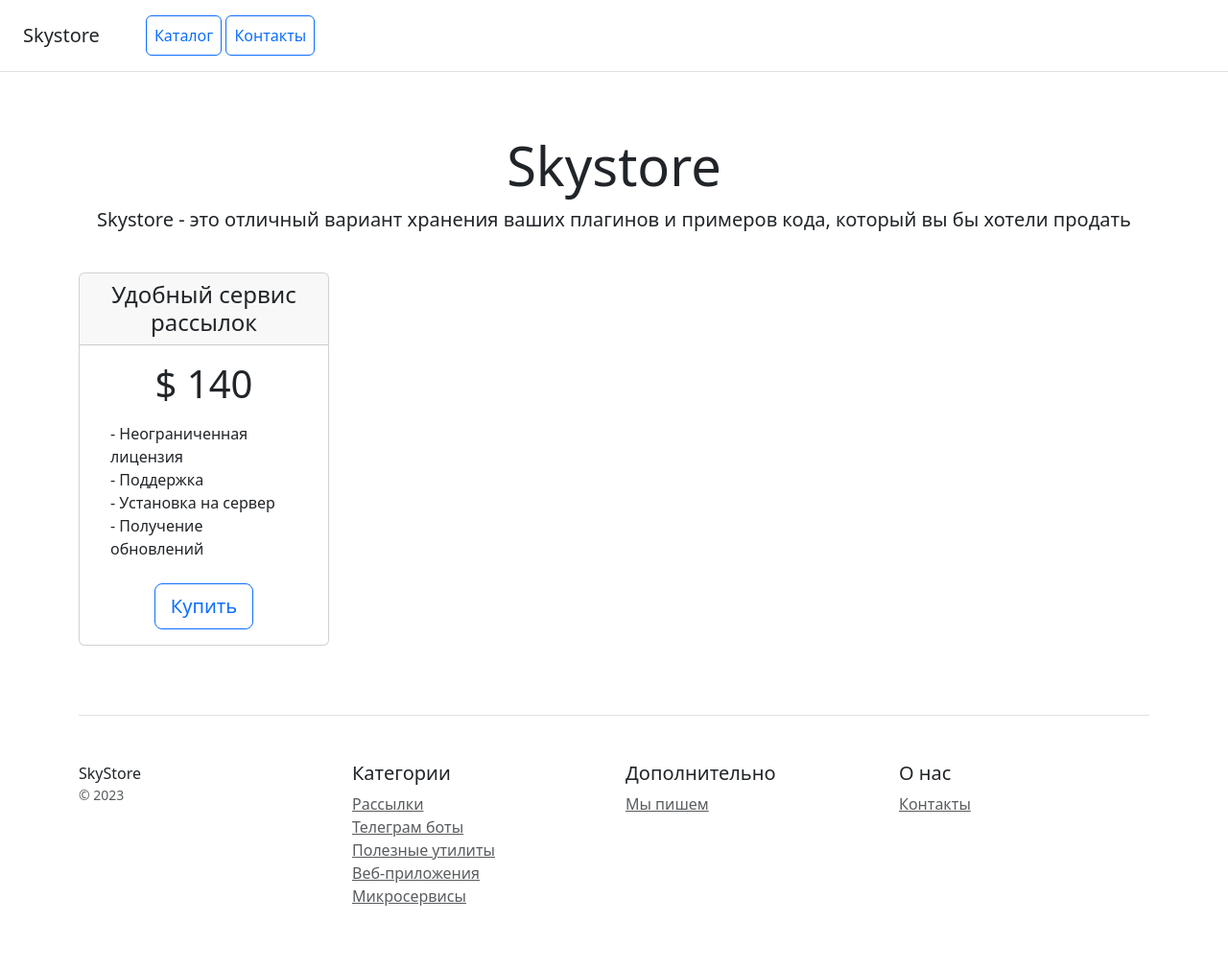
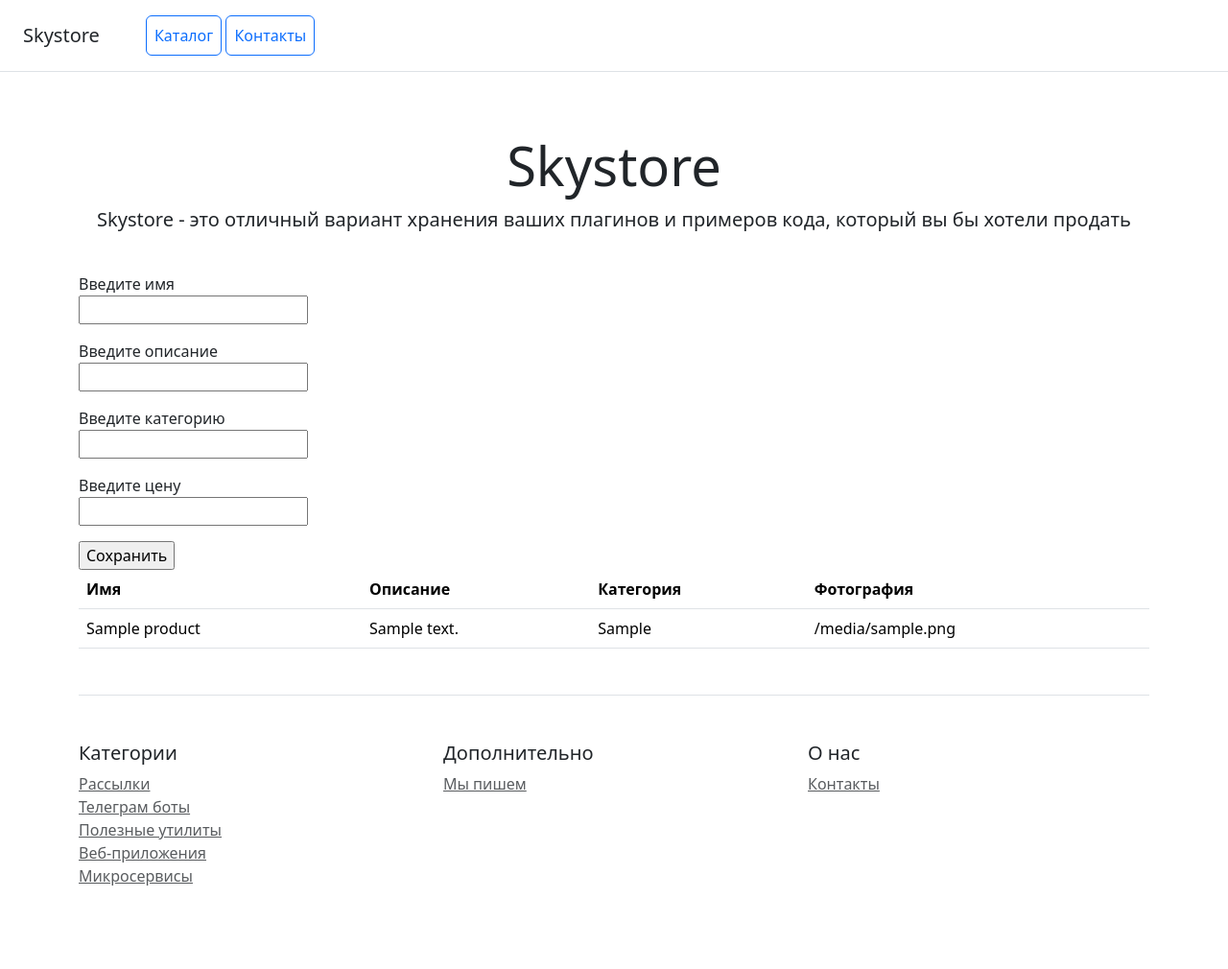
Before and after one commit to alexandrahamd/Mysite, a Django app: page / in a window 1280 px wide. Shown: the whole page at 96% size. After the commit the page ends 923 px from the top, so only its background shows below. Run offline with Django 4.2, Linux system fonts and the light colour scheme; tables that the repository leaves empty hold one stand-in row (values such as "Sample post"); some libraries are stand-ins or nearby versions.

Commit message:
Homework add(filter, tag, templates, create product)

```diff
--- a/catalog/models.py
+++ b/catalog/models.py
@@ -3,12 +3,10 @@ from django.db import models
 
 class Product(models.Model):
     name = models.CharField(max_length=50)
-    description = models.CharField(max_length=250)
-    image = models.ImageField(max_length=200)
-    category = models.CharField(max_length=100)
-    price = models.IntegerField
-    date_of_creation = models.DateField
-    date_of_change = models.DateField
+    description = models.CharField(max_length=250, blank=True, null=True)
+    image = models.ImageField(max_length=200, blank=True, null=True)
+    category = models.CharField(max_length=100, blank=True, null=True)
+    price = models.IntegerField(blank=True, null=True)
 
     def __str__(self):
         return self.name
@@ -16,7 +14,7 @@ class Product(models.Model):
 
 class Category(models.Model):
     name = models.CharField(max_length=100)
-    description = models.CharField(max_length=250)
+    description = models.CharField(max_length=250, blank=True, null=True)
 
     def __str__(self):
         return self.name
--- /dev/null
+++ b/catalog/templates/catalog/base.html
@@ -0,0 +1,27 @@
+<!doctype html>
+<html lang="en">
+<head>
+    <meta charset="utf-8">
+    <meta name="viewport" content="width=device-width, initial-scale=1">
+    <title>Skystore</title>
+    <link href="/static/css/bootstrap.min.css" rel="stylesheet">
+</head>
+<body>
+{% include 'catalog/includes/main_menu.html' %}
+
+<div class="pricing-header px-3 py-3 pt-md-5 pb-md-4 mx-auto text-center">
+    <h1 class="display-4">Skystore</h1>
+    <p class="lead">Skystore - это отличный вариант хранения ваших плагинов и примеров кода, который вы бы хотели
+        продать</p>
+</div>
+
+<div class="container">
+    {% block content %}
+    {% endblock  %}
+
+    {% include 'catalog/includes/footer.html' %}
+</div>
+
+<script src="/static/js/bootstrap.bundle.min.js"></script>
+</body>
+</html>
--- a/catalog/templates/catalog/home.html
+++ b/catalog/templates/catalog/home.html
@@ -1,79 +1,47 @@
-<!doctype html>
-<html lang="en">
-<head>
-    <meta charset="utf-8">
-    <meta name="viewport" content="width=device-width, initial-scale=1">
-    <title>Skystore</title>
-    <link href="/static/css/bootstrap.min.css" rel="stylesheet">
-</head>
-<body>
-<div class="d-flex flex-column flex-md-row align-items-center p-3 px-md-4 mb-3 bg-white border-bottom box-shadow">
-    <h5 class="my-0 mr-md-auto font-weight-normal">Skystore</h5>
-    <nav class="ms-5">
-        <a class="p-2 btn btn-outline-primary" href="/">Каталог</a>
-        <a class="p-2 btn btn-outline-primary" href="/contacts/">Контакты</a>
-    </nav>
-</div>
+{% extends 'catalog/base.html' %}
+{% load catalog_extras %}
 
-<div class="pricing-header px-3 py-3 pt-md-5 pb-md-4 mx-auto text-center">
-    <h1 class="display-4">Skystore</h1>
-    <p class="lead">Skystore - это отличный вариант хранения ваших плагинов и примеров кода, который вы бы хотели
-        продать</p>
-</div>
+{% block content %}
+    <form method="POST" action="create/">
+        {% csrf_token %}
+        <p>
+            <label>Введите имя</label><br>
+            <input type="text" name="name" />
+        </p>
+        <p>
+            <label>Введите описание</label><br>
+            <input type="text" name="description" />
+        </p>
+        <p>
+            <label>Введите категорию</label><br>
+            <input type="text" name="category" />
+        </p>
+        <p>
+            <label>Введите цену</label><br>
+            <input type="number" name="price" />
+        </p>
+        <input type="submit" value="Сохранить" >
+    </form>
 
-<div class="container">
-    <div class="row text-center">
-        <div class="col-3">
-            <div class="card mb-4 box-shadow">
-                <div class="card-header">
-                    <h4 class="my-0 font-weight-normal">Удобный сервис рассылок</h4>
-                </div>
-                <div class="card-body">
-                    <h1 class="card-title pricing-card-title">$ 140</h1>
-                    <ul class="list-unstyled mt-3 mb-4 text-start m-3">
-                        <li>- Неограниченная лицензия</li>
-                        <li>- Поддержка</li>
-                        <li>- Установка на сервер</li>
-                        <li>- Получение обновлений</li>
-                    </ul>
-                    <button type="button" class="btn btn-lg btn-block btn-outline-primary">Купить</button>
-                </div>
-            </div>
-        </div>
-    </div>
+  <table class="table">
+    <thead>
+      <tr>
+        <th scope="col">Имя</th>
+        <th scope="col">Описание</th>
+        <th scope="col">Категория</th>
+        <th scope="col">Фотография</th>
 
-    <footer class="pt-4 my-md-5 pt-md-5 border-top">
-        <div class="row">
-            <div class="col-12 col-md">
-                SkyStore
-                <small class="d-block mb-3 text-muted">&copy; 2023</small>
-            </div>
-            <div class="col-6 col-md">
-                <h5>Категории</h5>
-                <ul class="list-unstyled text-small">
-                    <li><a class="text-muted" href="#">Рассылки</a></li>
-                    <li><a class="text-muted" href="#">Телеграм боты</a></li>
-                    <li><a class="text-muted" href="#">Полезные утилиты</a></li>
-                    <li><a class="text-muted" href="#">Веб-приложения</a></li>
-                    <li><a class="text-muted" href="#">Микросервисы</a></li>
-                </ul>
-            </div>
-            <div class="col-6 col-md">
-                <h5>Дополнительно</h5>
-                <ul class="list-unstyled text-small">
-                    <li><a class="text-muted" href="#">Мы пишем</a></li>
-                </ul>
-            </div>
-            <div class="col-6 col-md">
-                <h5>О нас</h5>
-                <ul class="list-unstyled text-small">
-                    <li><a class="text-muted" href="/contacts/">Контакты</a></li>
-                </ul>
-            </div>
-        </div>
-    </footer>
-</div>
-
-<script src="/static/js/bootstrap.bundle.min.js"></script>
-</body>
-</html>
+      </tr>
+    </thead>
+    <tbody>
+      {% for object in object_list %}
+      <tr>
+          <td>{{ object.name }}</td>
+          <td>{{ object.description|slice:":100" }}</td>
+          <td>{{ object.category }}</td>
+          <td>{% mediapath object.image %}</td>
+      </tr>
+      {% endfor %}
+    </tbody>
+  </table>
+{% endblock %}
--- /dev/null
+++ b/catalog/templates/catalog/includes/footer.html
@@ -0,0 +1,26 @@
+<footer class="pt-4 my-md-5 pt-md-5 border-top">
+        <div class="row">
+            <div class="col-6 col-md">
+                <h5>Категории</h5>
+                <ul class="list-unstyled text-small">
+                    <li><a class="text-muted" href="#">Рассылки</a></li>
+                    <li><a class="text-muted" href="#">Телеграм боты</a></li>
+                    <li><a class="text-muted" href="#">Полезные утилиты</a></li>
+                    <li><a class="text-muted" href="#">Веб-приложения</a></li>
+                    <li><a class="text-muted" href="#">Микросервисы</a></li>
+                </ul>
+            </div>
+            <div class="col-6 col-md">
+                <h5>Дополнительно</h5>
+                <ul class="list-unstyled text-small">
+                    <li><a class="text-muted" href="#">Мы пишем</a></li>
+                </ul>
+            </div>
+            <div class="col-6 col-md">
+                <h5>О нас</h5>
+                <ul class="list-unstyled text-small">
+                    <li><a class="text-muted" href="/contacts/">Контакты</a></li>
+                </ul>
+            </div>
+        </div>
+</footer>
--- /dev/null
+++ b/catalog/templates/catalog/includes/main_menu.html
@@ -0,0 +1,7 @@
+<div class="d-flex flex-column flex-md-row align-items-center p-3 px-md-4 mb-3 bg-white border-bottom box-shadow">
+    <h5 class="my-0 mr-md-auto font-weight-normal">Skystore</h5>
+    <nav class="ms-5">
+        <a class="p-2 btn btn-outline-primary" href='{% url "catalog:home" %}'>Каталог</a>
+        <a class="p-2 btn btn-outline-primary" href='{% url "catalog:contacts" %}'>Контакты</a>
+    </nav>
+</div>
--- /dev/null
+++ b/catalog/templatetags/catalog_extras.py
@@ -0,0 +1,22 @@
+from django import template
+from django.template.defaultfilters import stringfilter
+from django.utils.html import conditional_escape
+from django.utils.safestring import mark_safe
+
+register = template.Library()
+
+
+@register.filter(needs_autoescape=True)
+@stringfilter
+def mediapath(text, autoescape=True):
+    if autoescape:
+        esc = conditional_escape
+    else:
+        esc = lambda x: x
+    result = '/media/%s' % (esc(text))
+    return mark_safe(result)
+
+
+@register.simple_tag
+def mediapath(text):
+    return '/media/%s' % text
--- a/catalog/urls.py
+++ b/catalog/urls.py
@@ -6,6 +6,6 @@ from catalog.views import home,contacts
 app_name = CatalogConfig.name
 
 urlpatterns = [
-    path('', home),
-    path('contacts/', contacts),
+    path('', home, name='home'),
+    path('contacts/', contacts, name='contacts'),
 ]
--- a/catalog/views.py
+++ b/catalog/views.py
@@ -1,10 +1,26 @@
-from django.http import HttpResponse
+from django.http import HttpResponse, HttpResponseRedirect
 from django.shortcuts import render
+from catalog.models import Product
 
 
 def home(request):
-    return render(request, 'catalog/home.html')
+    context = {
+        'object_list': Product.objects.all(),
+    }
+    return render(request, 'catalog/home.html', context)
 
 
 def contacts(request):
     return render(request, 'catalog/contacts.html')
+
+
+# сохранение данных в бд
+def create(request):
+    if request.method == "POST":
+        product = Product()
+        product.name = request.POST.get("name")
+        product.description = request.POST.get("description")
+        product.category = request.POST.get("category")
+        product.price = request.POST.get("price")
+        product.save()
+    return HttpResponseRedirect("/")
--- a/mysite/urls.py
+++ b/mysite/urls.py
@@ -17,11 +17,13 @@ from django.conf.urls.static import static
 from django.contrib import admin
 from django.urls import include, path
 
+from catalog import views
 from mysite import settings
 
 urlpatterns = [
     path('', include('catalog.urls', namespace='catalog')),
     path('admin/', admin.site.urls),
+    path("create/", views.create)
     ]
 
 if settings.DEBUG:
```
Also changed, not shown: catalog/migrations/0001_initial.py (deleted), catalog/templatetags/__init__.py (added).
